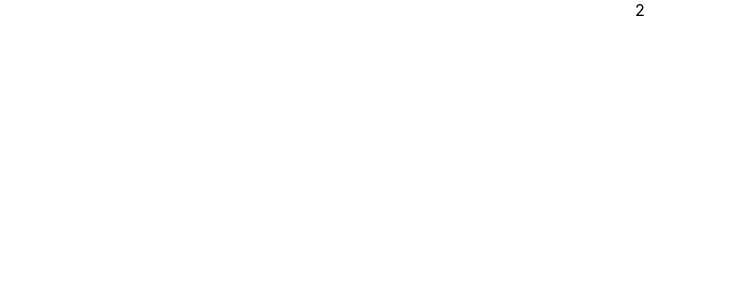
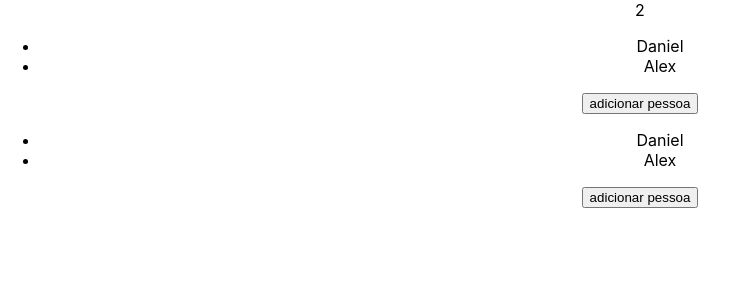
Before and after one commit to cadugr/2-hooks, a React (Create React App) app: page / in a window 1280 px wide. Shown: the top 300 px of the page, without its empty margins (0-738 px from the left). Built offline with nearby package versions, Linux system fonts and the light colour scheme.

Commit message:
Finalizando a aula 3.4 sobre estado local dos hooks

```diff
--- a/src/App.tsx
+++ b/src/App.tsx
@@ -1,5 +1,6 @@
 import './App.css';
 import useCounter from './hooks/useCounter';
+import PeopleList from './PeopleList';
 
 function App() {
 
@@ -7,6 +8,8 @@ function App() {
   return (
     <div className="App">
       { number }
+      <PeopleList/>
+      <PeopleList/>
     </div>
   );
 }
--- /dev/null
+++ b/src/PeopleList.tsx
@@ -0,0 +1,16 @@
+import usePeople from "./hooks/usePeople";
+
+export default function PeopleList() {
+    const {people, addPerson} = usePeople()
+
+    return <>
+
+        <ul>
+            {people.map(person => <li key={person}>{person}</li>)}
+        </ul>
+        <button onClick={() => addPerson('Mário')}>
+            adicionar pessoa
+        </button>
+
+    </>
+}
--- /dev/null
+++ b/src/hooks/usePeople.ts
@@ -0,0 +1,23 @@
+import { useState } from "react";
+
+export default function usePeople() {
+
+    /**Um ponto importante para nos atentarmos é que esse estado do hook passa a ser o estado
+     * do componente quando neste utilizamos o hook.  Por esta razão que lá no componente App
+     * quando pedimos para renderizar duas listas, ao clicar no botão de cada lista, apenas a lista
+     * associada aquele botão, foi alterada.  Ou seja, os hooks possuem estado local, o qual pertence
+     * ao componente que o executa.  Tem como gerenciar estado global em hooks?  Sim.  Veremos isso quando
+     * formos falar de redux
+     */
+    const [people, setPeople] = useState(['Daniel', 'Alex'])
+
+    function addPerson(name: string) {
+        setPeople([...people, name])
+    }
+
+    /**repare que em nosso hook, podemos retornar um objeto, aonde posso neste objeto ter um estado, uma função, etc. */
+    return {
+        people,
+        addPerson
+    }
+}
```
